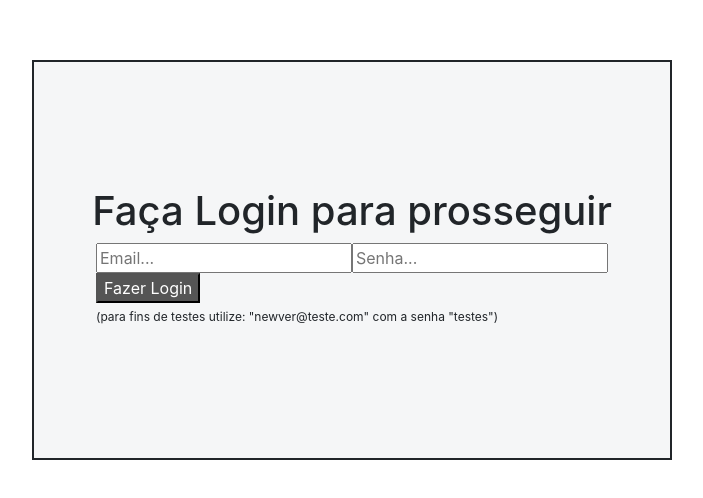
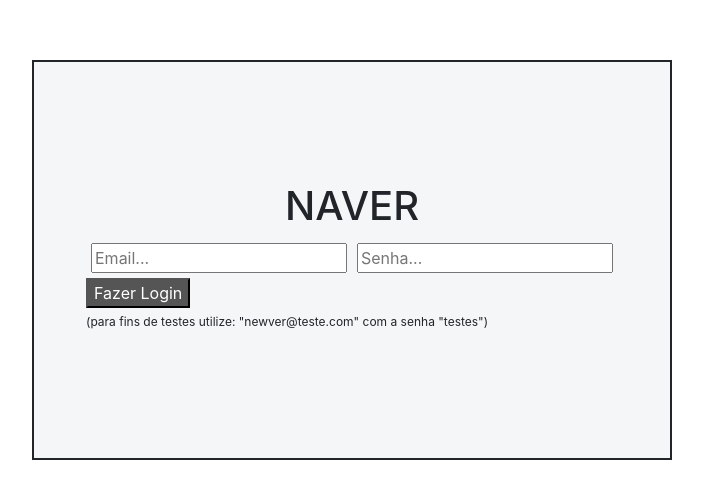
Before and after one commit to davifurtado/newver, a React (Create React App) app: page / in a window 1280 px wide. Shown: the part 140-638 px from the top of the page, without its empty margins (288-991 px from the left). Built offline with nearby package versions, Linux system fonts and the light colour scheme.

Commit message:
minor css and layout changes

```diff
--- a/src/components/UserForm.js
+++ b/src/components/UserForm.js
@@ -15,7 +15,7 @@ const UserForm = () => {
         <form className="user-form" onSubmit={handleOnSubmit}>
             <input
                 placeholder="Email..."
-                //className=""
+                style={{ margin: '5px' }}
                 value={email}
                 onChange={(e) => setEmail(e.target.value)}
                 required
@@ -24,7 +24,7 @@ const UserForm = () => {
             <input
                 type="password"
                 placeholder="Senha..."
-                //className=""
+                style={{ margin: '5px' }}
                 value={password}
                 required
                 onChange={(e) => setPassword(e.target.value)}
--- a/src/containers/RootContainer.js
+++ b/src/containers/RootContainer.js
@@ -42,7 +42,7 @@ const RootContainer = () => {
                     backgroundColor: '#f5f6f7'
                 }}
             >
-                <h1>Faça Login para prosseguir</h1>
+                <h1>NAVER</h1>
                 <UserForm />
             </div>
         </div>
--- a/src/contexts/AuthContext.js
+++ b/src/contexts/AuthContext.js
@@ -22,7 +22,7 @@ const AuthContextProvider = (props) => {
           setUser([{ user: response.data.email, token: response.data.token, id: response.data.id }])
         })
         .catch((error) => {
-          alert(error);
+          alert("Ops! Usuário não encontrado! Tente novamente");
         });
     }
     const logout = () => {
```
